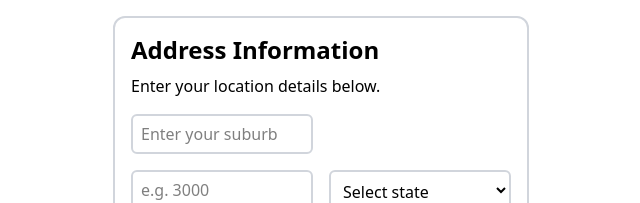
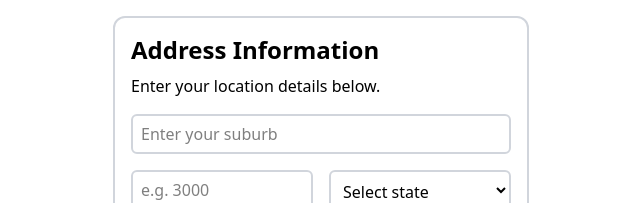
Before and after one commit to richardchou89/auspost-address-validator, a Next.js app: page / in a window 1280 px wide. Shown: the top 203 px of the page, without its empty margins (319-959 px from the left). Built offline with nearby package versions, Linux system fonts and the light colour scheme.

Commit message:
updated styling

```diff
--- a/src/app/page.tsx
+++ b/src/app/page.tsx
@@ -69,7 +69,7 @@ export default function Home() {
       <h1 className="text-2xl font-bold">Address Information</h1>
       <h3 className="mt-2">Enter your location details below.</h3>
       <form onSubmit={handleSubmit} className="mt-4">
-        <div className="form-row lg:w-1/2 w-full pr-0 lg:pr-2">
+        <div className="form-row w-full pr-0">
           <input
             type="text"
             name="suburb"
@@ -99,9 +99,9 @@ export default function Home() {
               onChange={handleChange}
               className="form-field border-2 border-gray-300 rounded-md w-full h-10 p-2"
             >
-              <option value="">Select state</option>
+              <option className="text-gray-500" value="">Select state</option>
               {stateOptions.map((state) => (
-                <option key={state} value={state}>
+                <option className="text-black" key={state} value={state}>
                   {state}
                 </option>
               ))}
```
